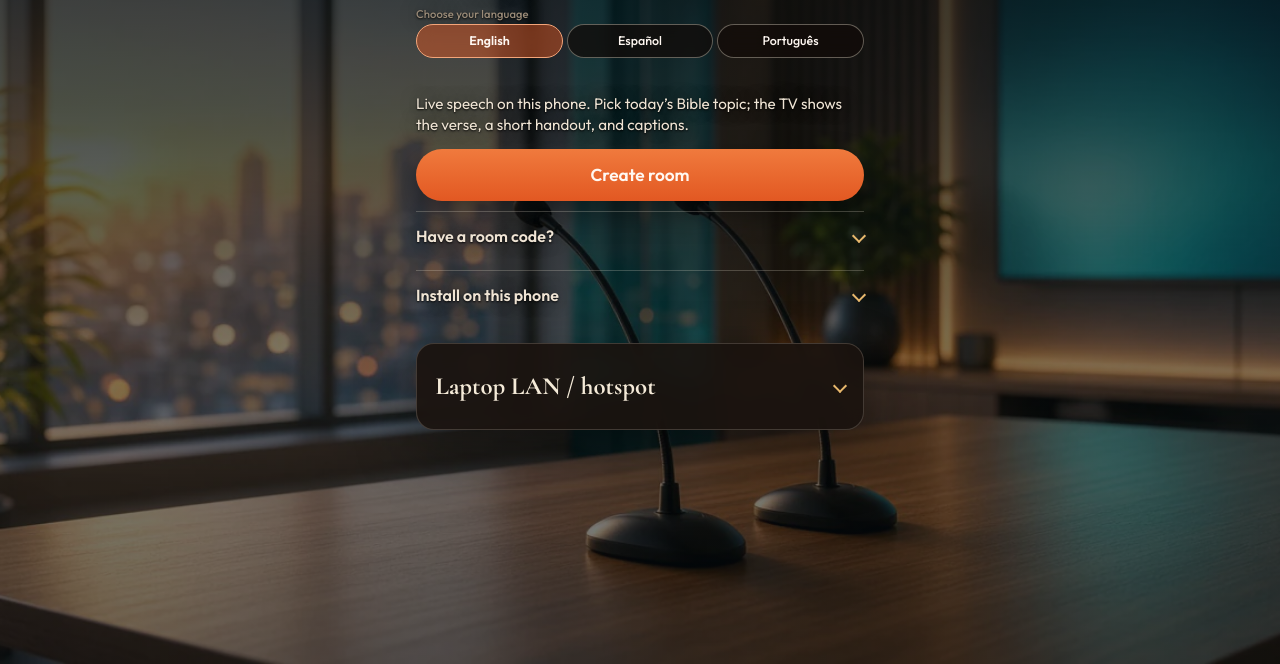
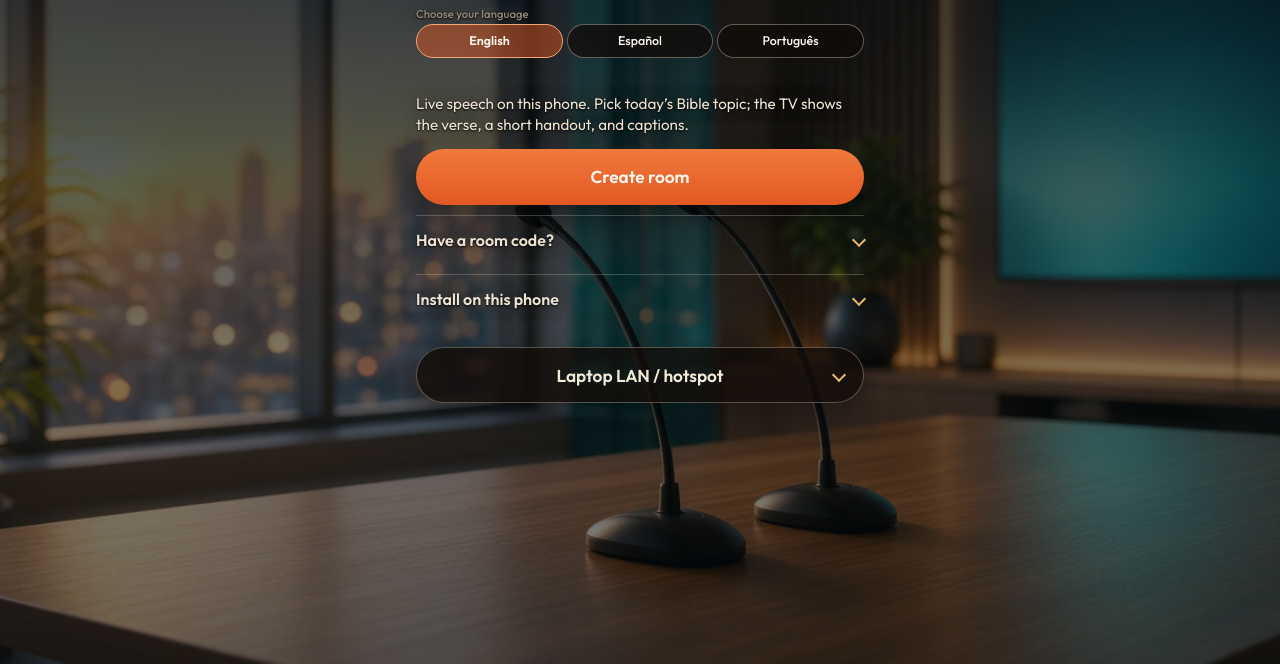
Before and after one commit to freddyja/fire-fellowship-captions, a website built with Vite: page index.html in a window 1280 px wide. Shown: the part 136-800 px from the top of the page. Built offline with nearby package versions, Linux system fonts and the light colour scheme.

Commit message:
Match the home Laptop LAN control to Create room (#42)
* Match the home Laptop LAN control to Create room.

The closed hotspot summary now uses the same width, height, padding, type size, and pill radius as Create room, while the fold still opens the LAN steps.

Co-authored-by: freddyja <freddyja@users.noreply.github.com>

* Size the closed home LAN control to Create room’s 56px.

.primary was overriding .home-create’s min-height, so Create room rendered at 52px. Both controls now use the declared 56px box.

Co-authored-by: freddyja <freddyja@users.noreply.github.com>

---------

Co-authored-by: Cursor Agent <cursoragent@cursor.com>
Co-authored-by: freddyja <freddyja@users.noreply.github.com>

```diff
--- a/src/styles.css
+++ b/src/styles.css
@@ -221,6 +221,12 @@ html[data-app-lang="pt"] .brand-compact .brand-tagline {
   min-height: 56px;
   margin-top: 0.15rem;
   font-size: 1.08rem;
+}
+
+/* .primary sets min-height: 52px later, at the same specificity.
+   Create room stays the 56px declared on .home-create. */
+.primary.home-create {
+  min-height: 56px;
 }
 
 .home-fold {
@@ -1377,8 +1383,72 @@ html[data-app-lang="pt"] .brand-compact .brand-tagline {
   scroll-margin-top: 1.25rem;
 }
 
+/* Home only: the closed Laptop LAN / hotspot summary is a peer of
+   .primary.home-create (full column, 56px, 0.95rem 1.25rem padding,
+   1.08rem type, pill radius). The fold body still holds the npm steps. */
 .home-screen > #local-setup.install-card {
   margin-top: 0.85rem;
+  padding: 0;
+  border: 0;
+  background: transparent;
+  box-shadow: none;
+  backdrop-filter: none;
+}
+
+.home-screen > #local-setup .fold-summary {
+  position: relative;
+  justify-content: center;
+  width: 100%;
+  min-height: 56px;
+  padding: 0.95rem 1.25rem;
+  border: 0;
+  border-radius: 999px;
+  background: rgba(18, 12, 9, 0.84);
+  box-shadow:
+    inset 0 0 0 1px rgba(244, 234, 216, 0.3),
+    0 12px 28px rgba(0, 0, 0, 0.38);
+  color: var(--cream);
+  font-family: var(--font-ui);
+  font-size: 1.08rem;
+  font-weight: 600;
+  line-height: normal;
+  text-align: center;
+}
+
+.home-screen > #local-setup .fold-summary h2 {
+  margin: 0;
+  padding-inline: 0.9rem;
+  font-family: inherit;
+  font-size: inherit;
+  font-weight: inherit;
+  line-height: inherit;
+  letter-spacing: normal;
+  text-align: center;
+}
+
+.home-screen > #local-setup .fold-summary::after {
+  position: absolute;
+  right: 1.25rem;
+  top: 50%;
+  transform: translateY(-50%) rotate(45deg);
+}
+
+.home-screen > #local-setup .fold[open] > .fold-summary::after {
+  transform: translateY(-50%) rotate(-135deg);
+}
+
+.home-screen > #local-setup .fold-summary:focus-visible {
+  border-radius: 999px;
+}
+
+.home-screen > #local-setup .fold-body {
+  margin-top: 0.75rem;
+  padding: 1.1rem 1.15rem 1.2rem;
+  border: 1px solid rgba(244, 234, 216, 0.18);
+  border-radius: var(--radius);
+  background: rgba(27, 19, 15, 0.92);
+  box-shadow: var(--shadow);
+  backdrop-filter: blur(12px);
 }
 
 .topic-clear {
```
